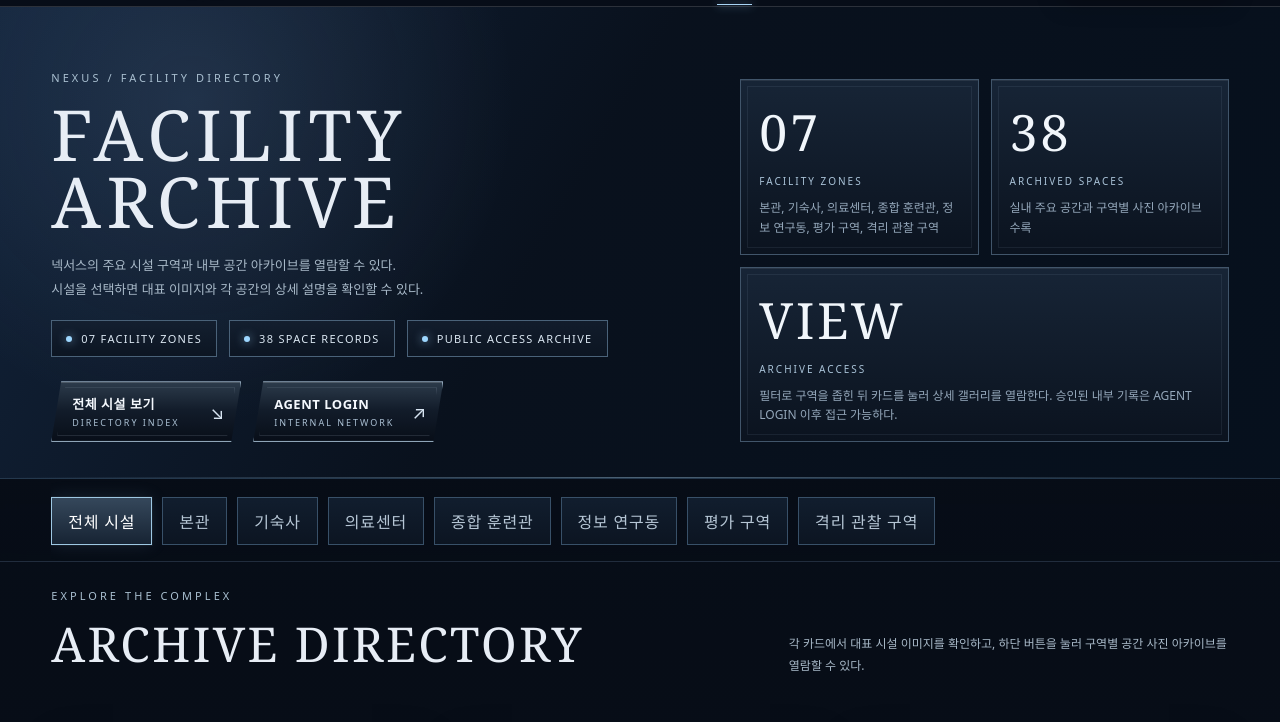
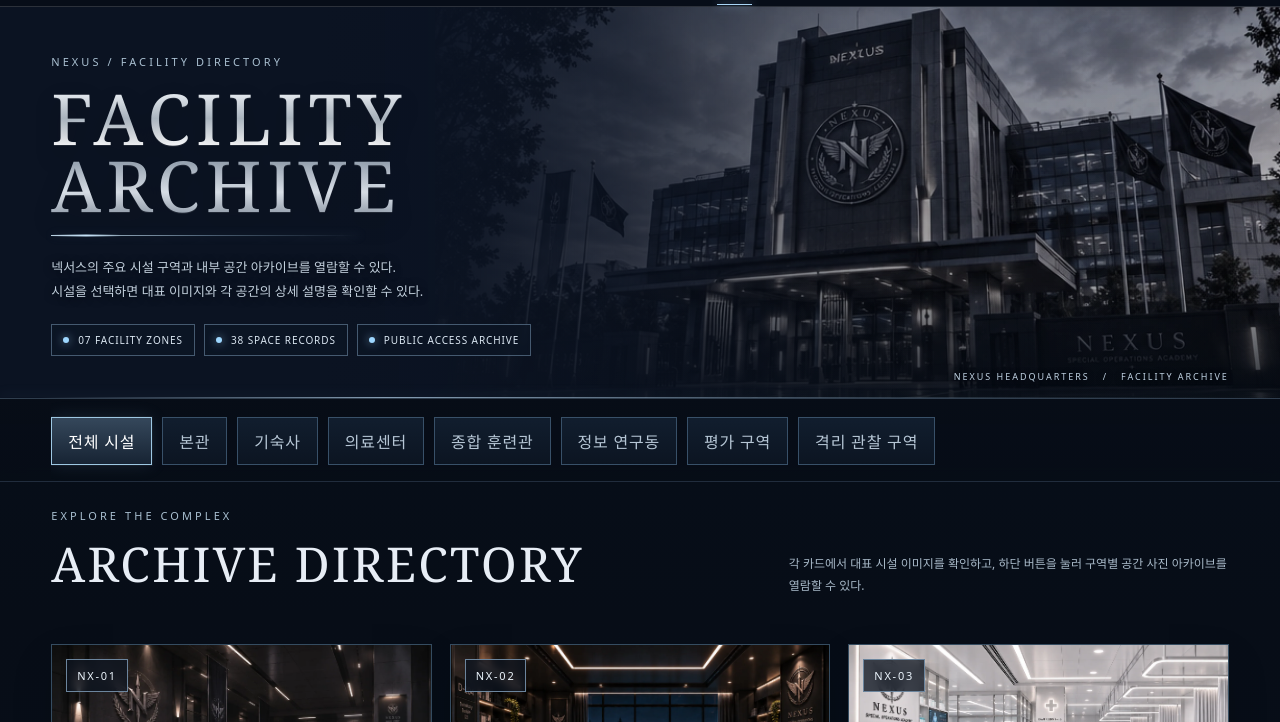
Before and after one commit to cute0623/cute.github.io, a plain HTML site: page facilities.html in a window 1280 px wide. Shown: the part 67-789 px from the top of the page. Drawn offline with Linux system fonts and the light colour scheme.

Commit message:
NEXUS_facility_v4_24_update_only

```diff
--- a/facilities.html
+++ b/facilities.html
@@ -158,6 +158,90 @@ button:focus-visible,a:focus-visible{outline:2px solid #addcff;outline-offset:3p
   .thumbs button{flex-basis:80px}
   .thumbs img{height:52px}
 }
+
+/* v4.24 — Facility Archive photo banner & silver metal typography */
+.facility-hero{
+  isolation:isolate;
+  min-height:370px;
+  background:#09111e;
+  border-bottom:1px solid #62768b70;
+}
+.facility-hero .facility-hero-image{
+  position:absolute;
+  z-index:-2;
+  inset:0 0 0 34%;
+  background-image:url('images/site/facility-archive-moodboard-exterior.webp');
+  background-position:center center;
+  background-repeat:no-repeat;
+  background-size:cover;
+  filter:saturate(.84) brightness(.81);
+}
+.facility-hero::before{
+  content:'';
+  position:absolute;
+  z-index:-1;
+  inset:0;
+  height:auto;
+  background:
+    linear-gradient(90deg,#0b1322 0%,#0b1322 25%,rgba(11,19,34,.97) 34%,rgba(11,19,34,.73) 48%,rgba(11,19,34,.19) 72%,rgba(11,19,34,.07) 100%),
+    linear-gradient(0deg,rgba(6,11,19,.88),transparent 30%);
+  pointer-events:none;
+}
+.facility-hero::after{
+  content:'';
+  position:absolute;
+  bottom:0;left:0;right:0;
+  height:1px;
+  background:linear-gradient(90deg,transparent 3%,rgba(192,223,248,.68) 30%,rgba(144,178,204,.25) 70%,transparent);
+  box-shadow:0 0 13px rgba(155,194,224,.35);
+}
+.facility-hero .wrap{
+  position:relative;
+  min-height:370px;
+  display:flex;
+  align-items:center;
+  justify-content:flex-start;
+  padding-top:42px;
+  padding-bottom:42px;
+}
+.facility-hero .hero-copy{position:relative;max-width:690px;z-index:1;}
+.facility-hero .hero-copy h1{
+  font-family:Georgia,'Times New Roman',serif;
+  font-size:clamp(44px,5.5vw,72px);
+  font-weight:400;
+  letter-spacing:.08em;
+  line-height:.95;
+  margin:14px 0 16px;
+  color:#e4ebf2;
+  background:linear-gradient(180deg,#f8fbff 1%,#b4bfca 25%,#fcfdff 45%,#9da9b7 58%,#e5ecf5 80%,#8e9aa9 100%);
+  -webkit-background-clip:text;
+  background-clip:text;
+  -webkit-text-fill-color:transparent;
+  text-shadow:0 10px 24px rgba(0,0,0,.24);
+  filter:drop-shadow(0 1px 0 rgba(255,255,255,.1));
+}
+.facility-hero .hero-steel-rule{height:1px;width:min(310px,64vw);margin:0 0 19px;background:linear-gradient(90deg,rgba(206,230,247,.9),rgba(171,207,235,.42),transparent);box-shadow:0 0 10px rgba(166,203,232,.25)}
+.facility-hero .hero-steel-rule span{display:block;width:70px;height:2px;background:linear-gradient(90deg,transparent,#c6e3f8,transparent);transform:translateY(-.5px)}
+.facility-hero .hero-copy p{color:#c3d0dd;text-shadow:0 1px 8px #050a12;}
+.facility-hero .hero-note{margin-top:20px;gap:9px}
+.facility-hero .hero-pill{padding:8px 11px;background:rgba(13,23,38,.58);border-color:rgba(133,165,194,.48);font-size:10px;letter-spacing:.09em;backdrop-filter:blur(2px)}
+.facility-hero-label{position:absolute;right:clamp(20px,4vw,62px);bottom:15px;color:#c0d2e2;font-size:9px;letter-spacing:.22em;text-shadow:0 1px 6px #030811;}
+@media(max-width:970px){
+ .facility-hero .wrap{min-height:360px}
+ .facility-hero .facility-hero-image{left:25%}
+}
+@media(max-width:650px){
+ .facility-hero{min-height:345px}
+ .facility-hero .wrap{min-height:345px;padding-top:34px;padding-bottom:43px}
+ .facility-hero .facility-hero-image{left:15%;background-position:45% center}
+ .facility-hero::before{background:linear-gradient(90deg,rgba(9,17,29,.98),rgba(9,17,29,.86) 54%,rgba(9,17,29,.48)),linear-gradient(0deg,rgba(6,11,19,.85),transparent 35%)}
+ .facility-hero .hero-copy h1{font-size:clamp(41px,9.5vw,56px)}
+ .facility-hero .hero-copy p{font-size:12px;line-height:1.75}
+ .facility-hero .hero-note{gap:7px}
+ .facility-hero .hero-pill{font-size:8px;padding:7px 9px}
+ .facility-hero-label{font-size:7px;letter-spacing:.12em}
+}
+
 </style>
 </head>
 <body>
@@ -168,27 +252,21 @@ button:focus-visible,a:focus-visible{outline:2px solid #addcff;outline-offset:3p
   <button class="menu" aria-label="메뉴 펼치기" onclick="document.getElementById('navigation').classList.toggle('open')">☰</button>
 </header>
 <main>
-  <section class="facility-hero">
+  <section class="facility-hero" aria-labelledby="facility-archive-title">
+    <div class="facility-hero-image" role="img" aria-label="산림에 둘러싸인 넥서스 본관 야간 외관"></div>
     <div class="wrap">
       <div class="hero-copy">
         <span class="kicker">NEXUS / FACILITY DIRECTORY</span>
-        <h1>FACILITY<br>ARCHIVE</h1>
+        <h1 id="facility-archive-title">FACILITY<br>ARCHIVE</h1>
+        <div class="hero-steel-rule" aria-hidden="true"><span></span></div>
         <p>넥서스의 주요 시설 구역과 내부 공간 아카이브를 열람할 수 있다.<br>시설을 선택하면 대표 이미지와 각 공간의 상세 설명을 확인할 수 있다.</p>
         <div class="hero-note">
-          <span class="hero-pill"><span></span> 07 Facility Zones</span>
-          <span class="hero-pill"><span></span> 38 Space Records</span>
-          <span class="hero-pill"><span></span> Public Access Archive</span>
-        </div>
-        <div class="hero-actions">
-          <a class="hero-btn" href="#archive"><span><strong>전체 시설 보기</strong><small>DIRECTORY INDEX</small></span><span class="arrow">↘</span></a>
-          <a class="hero-btn" href="internal.html"><span><strong>AGENT LOGIN</strong><small>INTERNAL NETWORK</small></span><span class="arrow">↗</span></a>
+          <span class="hero-pill"><span></span> 07 FACILITY ZONES</span>
+          <span class="hero-pill"><span></span> 38 SPACE RECORDS</span>
+          <span class="hero-pill"><span></span> PUBLIC ACCESS ARCHIVE</span>
         </div>
       </div>
-      <div class="hero-stats" aria-label="시설 개요 통계">
-        <div class="stat-card"><b>07</b><span>Facility Zones</span><small>본관, 기숙사, 의료센터, 종합 훈련관, 정보 연구동, 평가 구역, 격리 관찰 구역</small></div>
-        <div class="stat-card"><b>38</b><span>Archived Spaces</span><small>실내 주요 공간과 구역별 사진 아카이브 수록</small></div>
-        <div class="stat-card wide"><b>VIEW</b><span>Archive Access</span><small>필터로 구역을 좁힌 뒤 카드를 눌러 상세 갤러리를 열람한다. 승인된 내부 기록은 AGENT LOGIN 이후 접근 가능하다.</small></div>
-      </div>
+      <div class="facility-hero-label" aria-hidden="true">NEXUS HEADQUARTERS &nbsp; / &nbsp; FACILITY ARCHIVE</div>
     </div>
   </section>
   <section class="archive-shell" id="archive">
```
Also changed, not shown: images/site/facility-archive-moodboard-exterior.webp (added).
